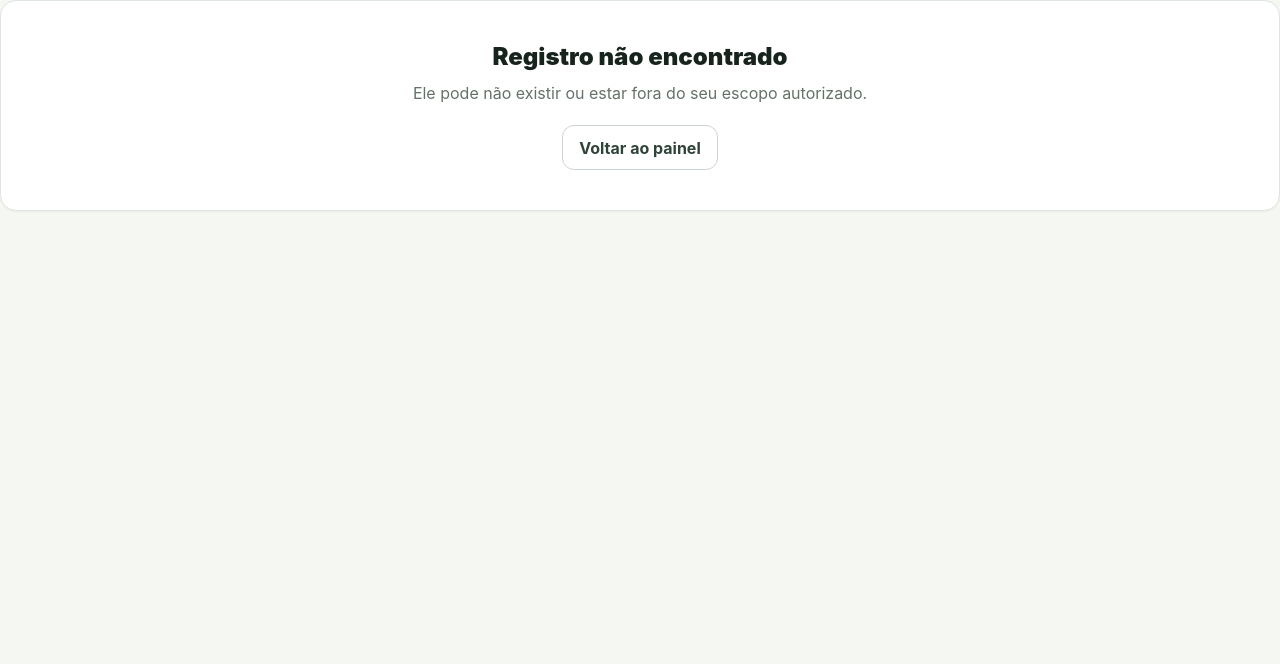
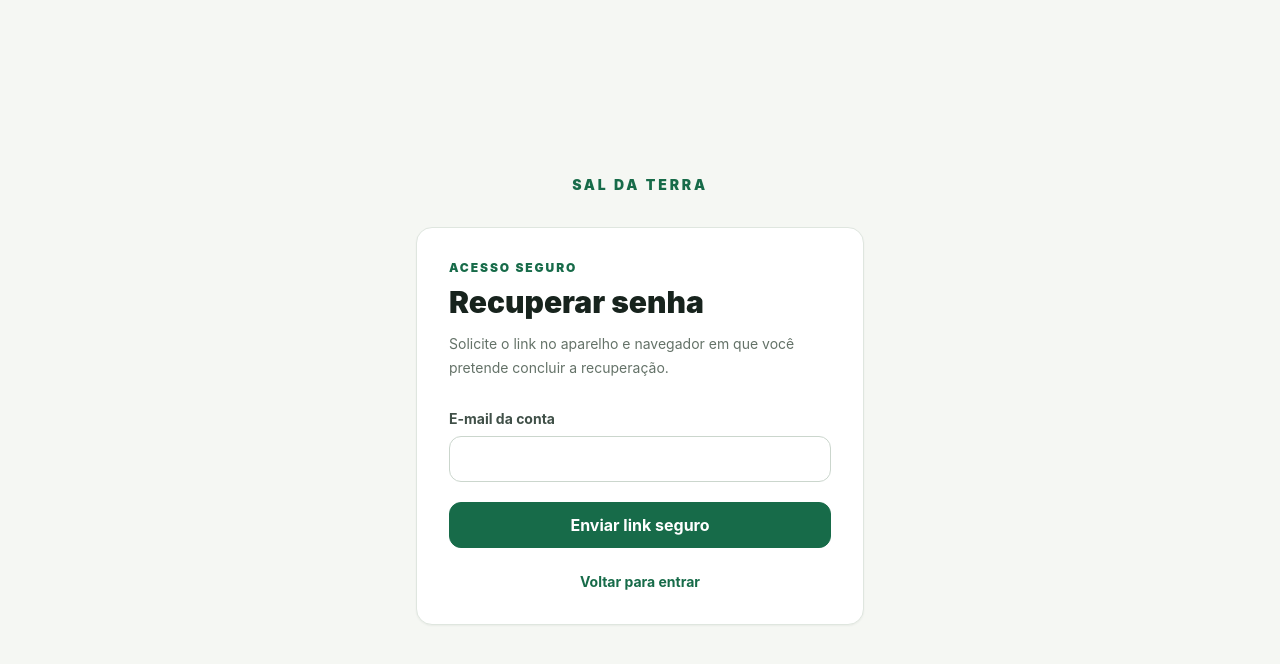
Before and after one commit to adoniasjoshua-collab/sal-da-terra-v1, a Next.js app: page /recuperar-senha in a window 1280 px wide. Before the commit this address had no page. Shown: the top 664 px of the page. Built offline with nearby package versions, Linux system fonts and the light colour scheme.

Commit message:
fix: add PKCE password recovery flow

```diff
--- a/src/app/login/page.tsx
+++ b/src/app/login/page.tsx
@@ -2,4 +2,4 @@ import type { Metadata } from "next";
 import Link from "next/link";
 import { LoginForm } from "@/features/auth/login-form";
 export const metadata: Metadata = { title: "Entrar" };
-export default function LoginPage() { return <main className="grid min-h-screen place-items-center px-5 py-10"><div className="w-full max-w-md"><Link href="/" className="mb-8 block text-center text-sm font-black tracking-[.2em] text-[#176b49]">SAL DA TERRA</Link><section className="card p-6 sm:p-8"><h1 className="text-3xl font-black">Bem-vindo</h1><p className="mt-2 mb-7 text-[#647268]">Entre com sua conta autorizada.</p><LoginForm /></section><p className="mt-5 text-center text-xs leading-5 text-[#647268]">O acesso é restrito. Em caso de dificuldade, procure a administração do ministério.</p></div></main>; }
+export default function LoginPage() { return <main className="grid min-h-screen place-items-center px-5 py-10"><div className="w-full max-w-md"><Link href="/" className="mb-8 block text-center text-sm font-black tracking-[.2em] text-[#176b49]">SAL DA TERRA</Link><section className="card p-6 sm:p-8"><h1 className="text-3xl font-black">Bem-vindo</h1><p className="mt-2 mb-7 text-[#647268]">Entre com sua conta autorizada.</p><LoginForm /><Link href="/recuperar-senha" className="mt-5 block text-center text-sm font-bold text-[#176b49] hover:underline">Esqueci minha senha</Link></section><p className="mt-5 text-center text-xs leading-5 text-[#647268]">O acesso é restrito. Em caso de dificuldade, procure a administração do ministério.</p></div></main>; }
--- /dev/null
+++ b/src/app/recuperar-senha/page.tsx
@@ -0,0 +1,19 @@
+import Link from "next/link";
+import { RecoveryForm } from "@/features/auth/recovery-form";
+
+export default function RecoverPasswordPage() {
+  return (
+    <main className="grid min-h-screen place-items-center px-5 py-10">
+      <div className="w-full max-w-md">
+        <Link href="/" className="mb-8 block text-center text-sm font-black tracking-[.2em] text-[#176b49]">SAL DA TERRA</Link>
+        <section className="card p-6 sm:p-8">
+          <p className="text-xs font-black uppercase tracking-[.16em] text-[#176b49]">Acesso seguro</p>
+          <h1 className="mt-2 text-3xl font-black">Recuperar senha</h1>
+          <p className="mt-3 mb-7 text-sm leading-6 text-[#647268]">Solicite o link no aparelho e navegador em que você pretende concluir a recuperação.</p>
+          <RecoveryForm />
+          <Link href="/login" className="mt-6 block text-center text-sm font-bold text-[#176b49] hover:underline">Voltar para entrar</Link>
+        </section>
+      </div>
+    </main>
+  );
+}
--- /dev/null
+++ b/src/features/auth/recovery-form.tsx
@@ -0,0 +1,48 @@
+"use client";
+
+import { type FormEvent, useState } from "react";
+import { createClient } from "@/lib/supabase/client";
+
+export function RecoveryForm() {
+  const [pending, setPending] = useState(false);
+  const [error, setError] = useState<string>();
+  const [sent, setSent] = useState(false);
+
+  async function handleSubmit(event: FormEvent<HTMLFormElement>) {
+    event.preventDefault();
+    setPending(true);
+    setError(undefined);
+    const form = new FormData(event.currentTarget);
+    const email = String(form.get("email") ?? "").trim();
+    const supabase = createClient();
+    const { error: recoveryError } = await supabase.auth.resetPasswordForEmail(email, {
+      redirectTo: `${window.location.origin}/definir-senha`,
+    });
+    setPending(false);
+    if (recoveryError) {
+      setError("Não foi possível enviar agora. Aguarde um minuto e tente novamente.");
+      return;
+    }
+    setSent(true);
+  }
+
+  if (sent) {
+    return (
+      <div role="status" className="rounded-xl border border-[#cfe3d7] bg-[#f0f8f3] p-4 text-sm leading-6 text-[#176b49]">
+        <p className="font-black">E-mail enviado.</p>
+        <p className="mt-1">Abra somente a mensagem mais recente neste mesmo aparelho e navegador. Verifique também Spam e Promoções.</p>
+      </div>
+    );
+  }
+
+  return (
+    <form onSubmit={handleSubmit} className="space-y-5">
+      <div>
+        <label className="label" htmlFor="recovery-email">E-mail da conta</label>
+        <input className="input" id="recovery-email" name="email" type="email" autoComplete="email" required />
+      </div>
+      {error && <p role="alert" className="rounded-xl bg-red-50 p-3 text-sm text-red-700">{error}</p>}
+      <button className="button-primary w-full" disabled={pending}>{pending ? "Enviando…" : "Enviar link seguro"}</button>
+    </form>
+  );
+}
```
Also changed, not shown: 1 other file (tests, documents, lock files or other folders).
